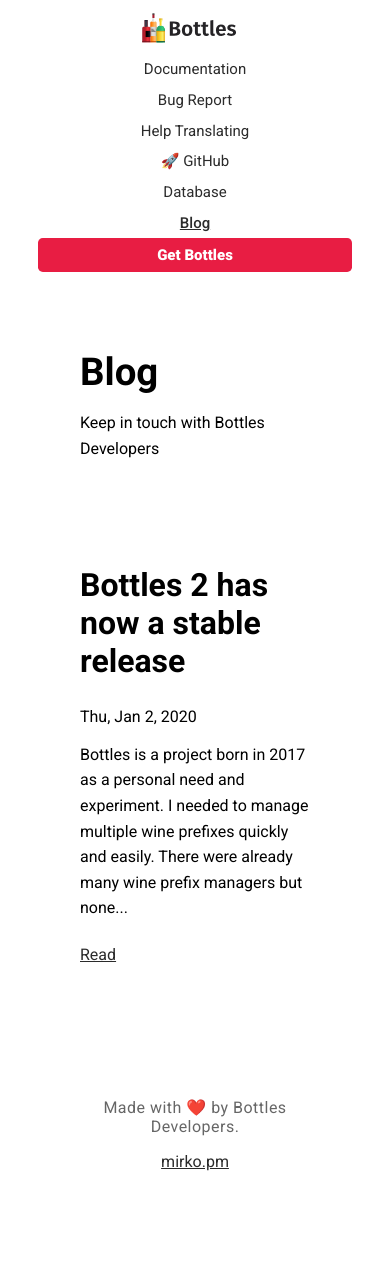
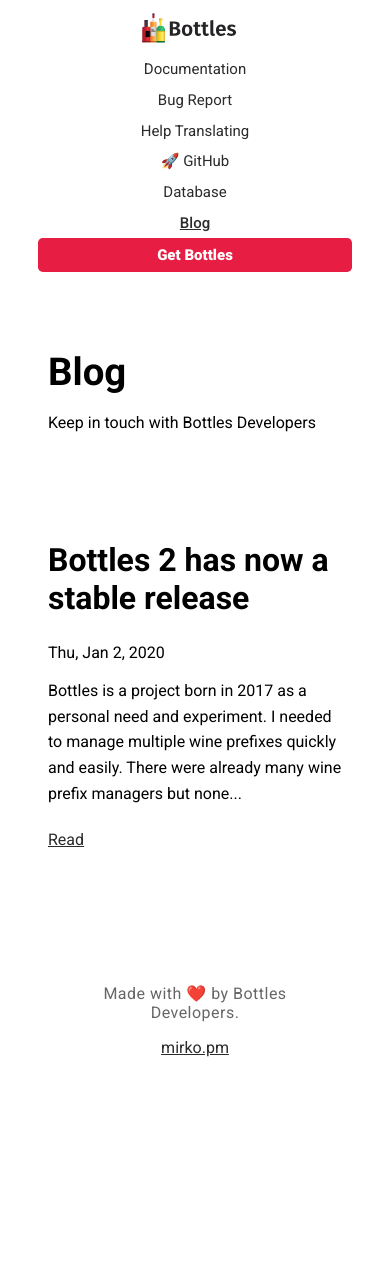
Before and after one commit to bottlesdevs/website, a Jekyll site: the page built from blog.md, in a window 390 px wide. Built offline with Jekyll 4.4.1, drawn with Linux system fonts in a browser that asks for light colours; after the commit the page ends 1153 px from its top, so only the background shows below that.

Commit message:
Force stylesheet cache

```diff
--- a/_includes/head.html
+++ b/_includes/head.html
@@ -1,5 +1,5 @@
 <meta charset="UTF-8">
 <meta name="viewport" content="width=device-width, initial-scale=1.0">
 <title>{% if page.title %}{{ page.title }} &sdot; {% endif %}{{ site.title }}</title>
-<link rel="stylesheet" type="text/css" href="{{ site.assets }}/css/style.css?v4" />
+<link rel="stylesheet" type="text/css" href="{{ site.assets }}/css/style.css?v5" />
 <meta name="description" content="{{ page.description }}">
--- a/assets/css/style.css
+++ b/assets/css/style.css
@@ -422,6 +422,14 @@
         max-width: initial;
     }
 
+    section.heading {
+        padding: 1rem 2rem;
+    }
+
+    section.page {
+        padding: .4rem 2rem;
+    }
+
     nav a.brand {
         float: none;
     }
```
